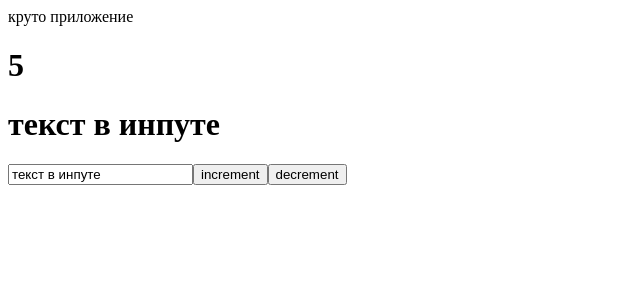
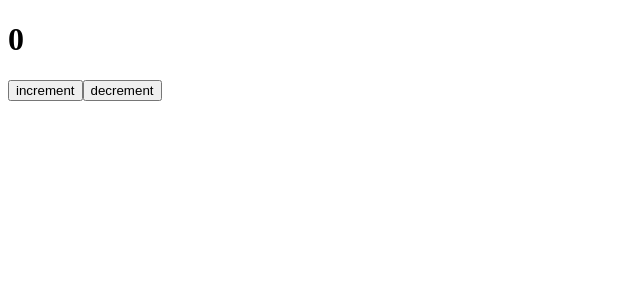
Before and after one commit to pevacik/MentorSteps, a React (Vite) app: page / in a window 1280 px wide. Shown: the top 300 px of the page, without its empty margins (0-640 px from the left). Built offline with nearby package versions, Linux system fonts and the light colour scheme.

Commit message:
Счетчики

```diff
--- a/src/App.jsx
+++ b/src/App.jsx
@@ -1,17 +1,12 @@
 import React, { useState } from "react"
+import Counter from "./components/counter"
 
 function App() {
 
-  const [likes, setLikes] = useState(5)
+
   const [value, setValue] = useState('текст в инпуте')
 
-function increment(){
-setLikes(likes + 1)
-}
 
-function decrement (){
-setLikes(likes - 1)
-}
 
 function changeInput (){
 senValue()
@@ -20,24 +15,7 @@
 
   return (
     <div>
-
-
-    круто приложение
-
-    <h1>{likes}</h1>
-    <h1>{value}</h1>
-
-    <input type="text" value={value}
-    onChange={(e)=>{setValue(e.target.value)}}
-    />
-    <button
-    onClick={increment}
-    >increment</button>
-
-    <button
-    onClick={decrement}
-    >decrement</button>
-
+      <Counter/>
     </div>
   )
 }
--- /dev/null
+++ b/src/components/Counter.jsx
@@ -0,0 +1,27 @@
+import React, { useState } from 'react'
+
+export default function Counter() {
+const [count, setCount] = useState(0)
+
+function increment(){
+setCount(count + 1)
+}
+
+function decrement (){
+setCount(count - 1)
+}
+
+  return (
+    <div>
+        <h1>{count}</h1>
+         <button
+    onClick={increment}
+    >increment</button>
+
+    <button
+    onClick={decrement}
+    >decrement</button>
+
+    </div>
+  )
+}
```
